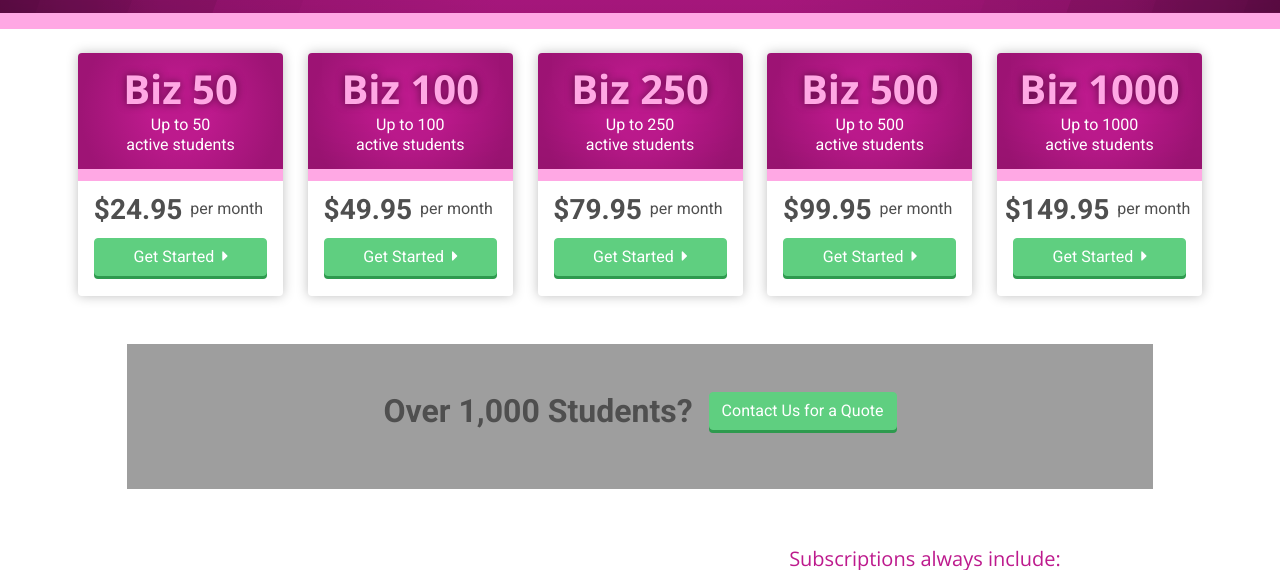
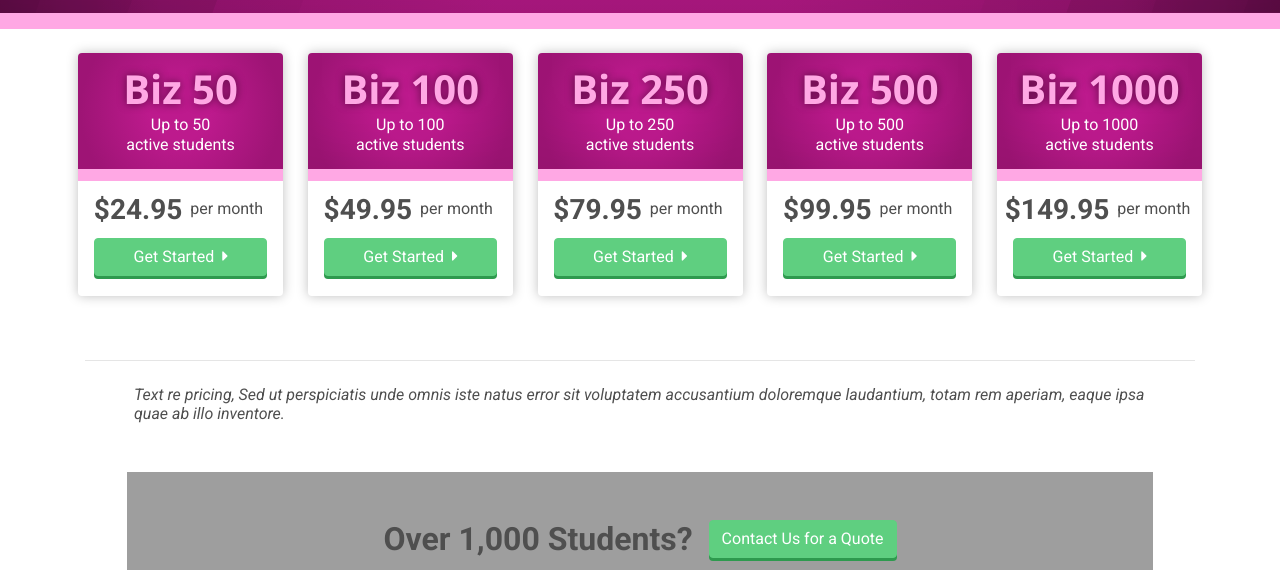
Before and after one commit to thinksmart-software-mockups/dancebiz, a website: page pricing.html in a window 1280 px wide. Shown: the part 165-735 px from the top of the page. Drawn offline with nearby package versions, Linux system fonts and the light colour scheme; some packages are replaced by stand-ins of ours; grey boxes are pictures that could not be loaded; a script that the page names is missing.

Commit message:
Add files via upload

```diff
--- a/pricing.html
+++ b/pricing.html
@@ -344,6 +344,23 @@
             </div><!-- main pricing container end -->
         </div>
     <!-- pricing end -->
+
+    <!-- prices selling point -->
+    <div class="container">
+            <div class="mt-lg-5"><div class=""></div></div>
+            <hr class="">
+                <div class="row">
+                        <div class="col-12 pl-lg-5 pr-lg-5 pt-2 pb-2">
+                            <p class="h6 mb-0 font-italic pl-3 pr-3">Text re pricing, Sed ut perspiciatis unde omnis iste natus error sit voluptatem accusantium
+                                doloremque laudantium, totam rem aperiam, eaque ipsa quae ab illo inventore. </p>
+                        </div>
+                </div>
+                <!-- <div class="pb-2"></div> -->
+            <hr class="d-none ">
+            <div class="mb-3 pb-xl-2"></div>
+        </div>
+    <!-- prices selling point -->
+
 
     <!-- over 1000 students-->
     <div class="container">
```
